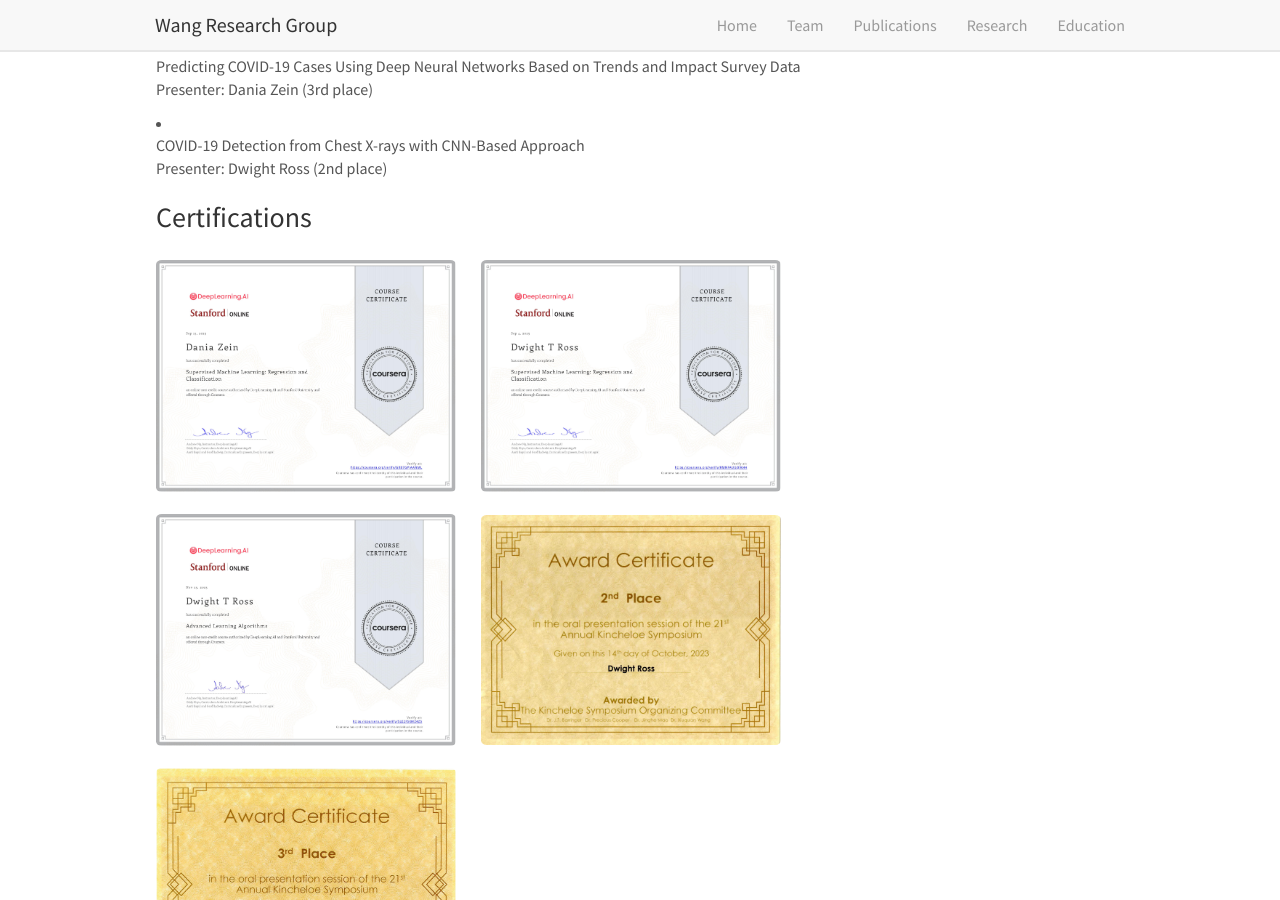
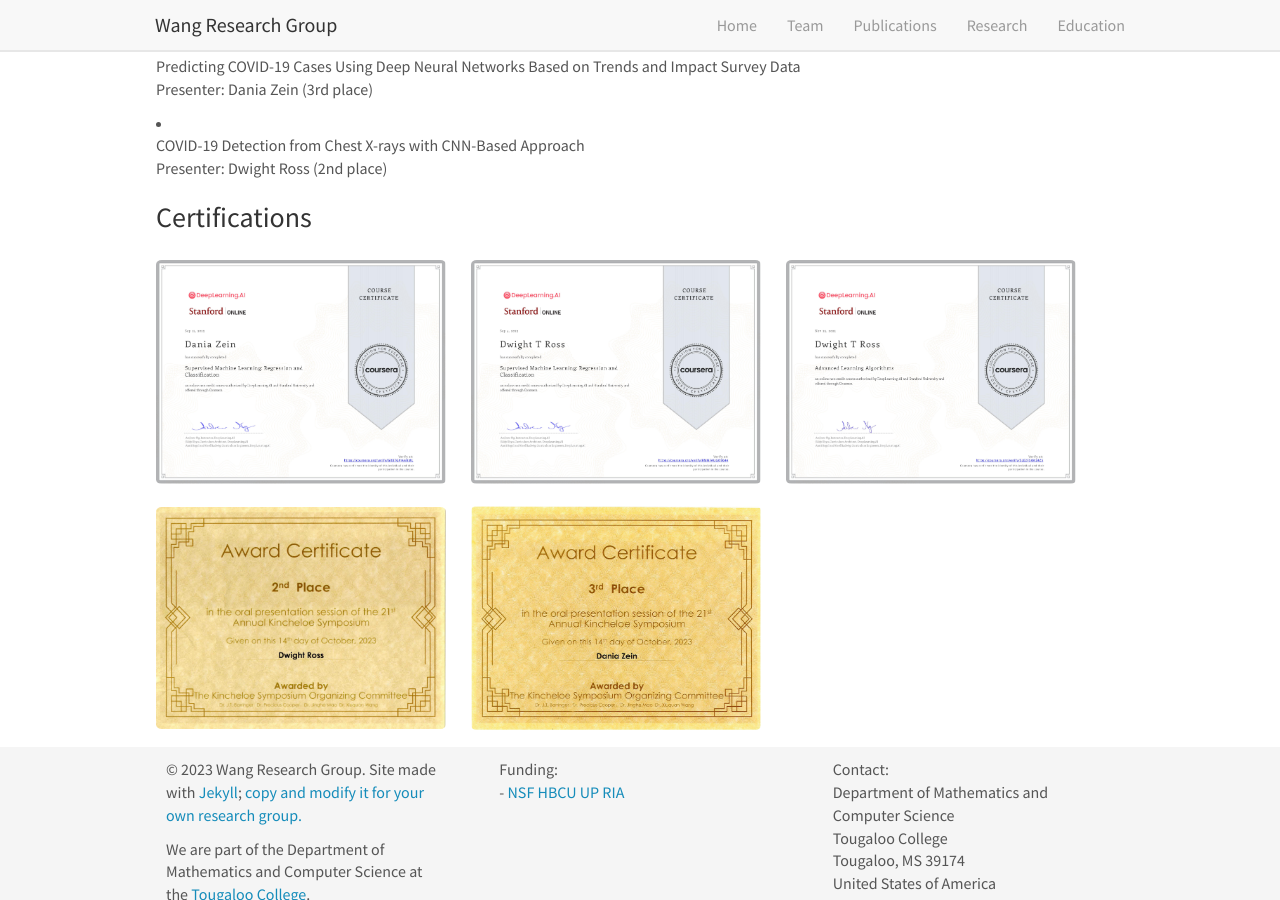
Before and after one commit to xiuquan0418/ResearchGroupWeb, a Jekyll site: the page built from _pages/education.md, in a window 1280 px wide and 900 px high, scrolled down 1091 px. Built offline with Jekyll 4.4.1, drawn with Linux system fonts in a browser that asks for light colours; nearby versions of some CDN libraries.

Commit message:
updated certificate size

```diff
--- a/_pages/education.md
+++ b/_pages/education.md
@@ -65,9 +65,9 @@
 
 ### Certifications
 <figure class="fourth">
-  <img src="{{ site.url }}{{ site.baseurl }}/images/Certificates/ML_Certificate_Dania_Zein.jpg" style="width: 300px">
-  <img src="{{ site.url }}{{ site.baseurl }}/images/Certificates/ML_Certificate_Dwight_Ross.jpg" style="width: 300px">
-  <img src="{{ site.url }}{{ site.baseurl }}/images/Certificates/ML_Certificate_Dwight_Ross_Advanced.jpg" style="width: 300px">
-  <img src="{{ site.url }}{{ site.baseurl }}/images/Certificates/Award_Certificate_Dwight_Ross.jpg" style="width: 300px">
-  <img src="{{ site.url }}{{ site.baseurl }}/images/Certificates/Award_Certificate_Dania_Zein.jpg" style="width: 300px">
+  <img src="{{ site.url }}{{ site.baseurl }}/images/Certificates/ML_Certificate_Dania_Zein.jpg" style="width: 290px">
+  <img src="{{ site.url }}{{ site.baseurl }}/images/Certificates/ML_Certificate_Dwight_Ross.jpg" style="width: 290px">
+  <img src="{{ site.url }}{{ site.baseurl }}/images/Certificates/ML_Certificate_Dwight_Ross_Advanced.jpg" style="width: 290px">
+  <img src="{{ site.url }}{{ site.baseurl }}/images/Certificates/Award_Certificate_Dwight_Ross.jpg" style="width: 290px">
+  <img src="{{ site.url }}{{ site.baseurl }}/images/Certificates/Award_Certificate_Dania_Zein.jpg" style="width: 290px">
 </figure>
```
